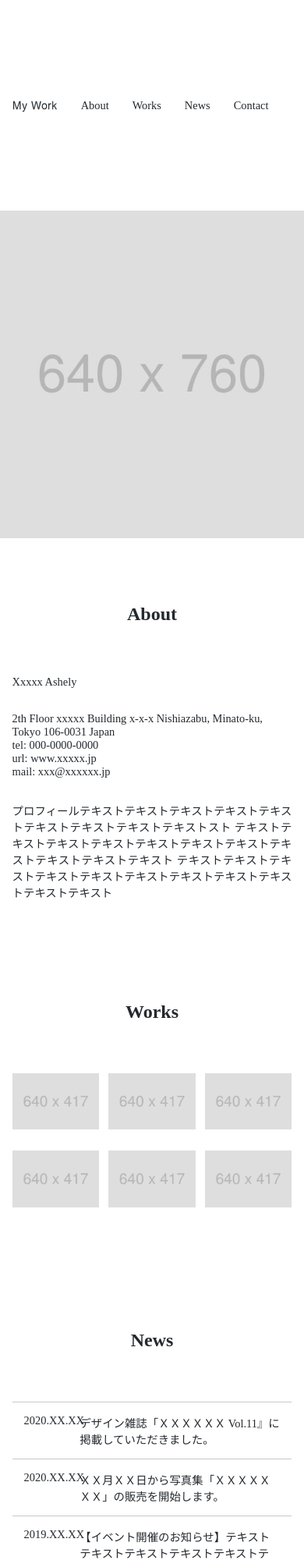
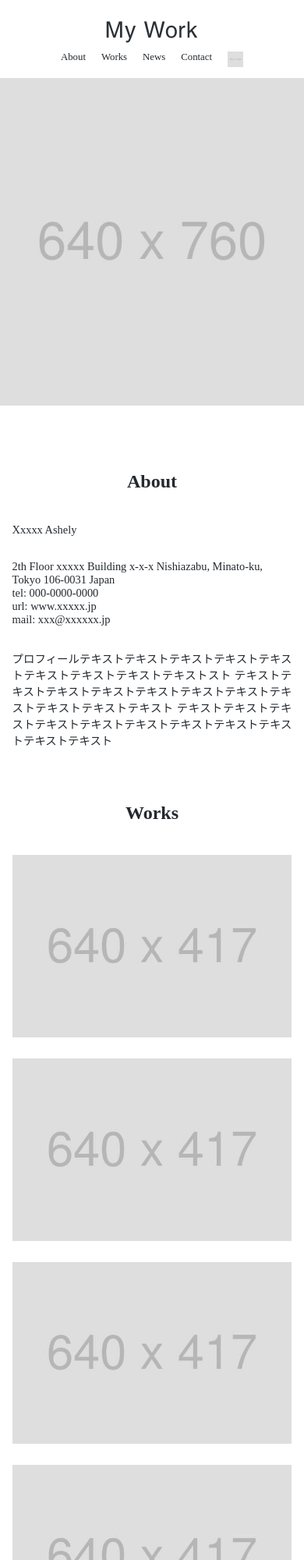
Before and after one commit to tsunpoko/lp-practice, a plain HTML site: page profile/index.html in a window 390 px wide. Shown: the top 2000 px of the page at 78% size. Drawn offline with Linux system fonts and the light colour scheme; some packages are replaced by stand-ins of ours.

Commit message:
add css for mobile

```diff
--- a/profile/css/style.css
+++ b/profile/css/style.css
@@ -199,3 +199,79 @@ footer
   padding: 10px 20px;
   text-align: center;
 }
+
+
+/*--------------
+SP
+-------------*/
+@media screen and (max-width: 600px) {
+  .wrapper {
+    margin-bottom: 70px;
+  }
+  .site-title {
+    margin-top: 20px;
+  }
+  .sec-title {
+    margin-bottom: 40px;
+  }
+
+  /*------
+  header
+  -------*/
+  #header {
+    max-width: 100%;
+    height: auto;
+    flex-direction: column;
+  }
+
+  #header li {
+    font-size: 0.8rem;
+    margin-left: 20px;
+  }
+
+  #header li:first-child {
+    margin-left: 0;
+  }
+
+  /*-------
+  work
+  --------*/
+  #works ul {
+    flex-direction: column;
+  }
+
+  #works li {
+    width: 100%;
+  }
+
+  /*--------
+  News
+  ---------*/
+  #news dl {
+    flex-direction: column;
+  }
+
+  #news dt {
+    width: 100%;
+    border-bottom: none;
+    padding-bottom: 0;
+  }
+
+  #news dd {
+    width: 100%;
+    padding-top: 0;
+  }
+
+  /*-------
+  Contact
+  -------*/
+  #contact dl {
+    flex-direction: column;
+  }
+  #contact dt {
+    width: 100%;
+  }
+  #contact dd {
+    width: 100%;
+  }
+}
```
